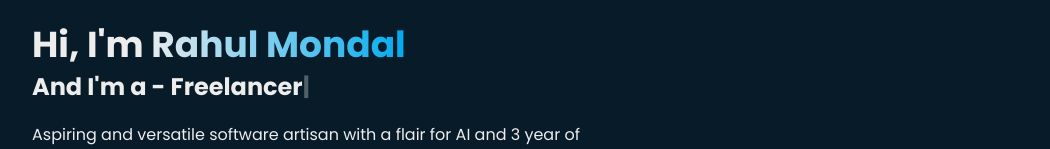
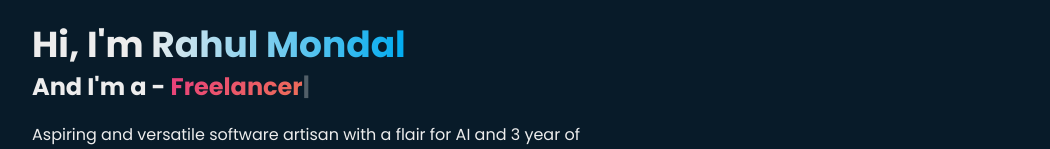
Before and after one commit to Rahul721999/my-portfolio, a React (Vite) app: page / in a window 1280 px wide. Shown: the part 236-385 px from the top of the page, without its empty margins (96-1146 px from the left). Built offline with nearby package versions, Linux system fonts and the light colour scheme.

Commit message:
added: animated-gradient color to Name

```diff
--- a/src/App.css
+++ b/src/App.css
@@ -11,6 +11,7 @@
   --bg-color: #ededed;
   --text-color: #081b29;
   --gradient-color: linear-gradient(to right, var(--text-color), #98b6be);
+  --animated-gradient: linear-gradient(-45deg, #ee7752, #e73c7e, #23a6d5, #23d5ab);
 }
 
 [data-theme='dark'] {
@@ -27,7 +28,7 @@ body {
 
 
 /* ----------------------Nav Bar component----------------------*/
-.nav-bar-component{
+.nav-bar-component {
   transition: .3s;
   opacity: 0;
   animation: slideTop .5s ease forwards;
@@ -35,12 +36,12 @@ body {
 }
 
 
-.nav-bar-component:hover{
+.nav-bar-component:hover {
   text-shadow: 0 0 20px #00abf0;
 }
 
 /* Logo */
-.logo{
+.logo {
   cursor: default;
   opacity: 0;
   animation: slideRight 1s ease forwards;
@@ -50,17 +51,26 @@ body {
 .intro-tag {
   transition: .3s;
   opacity: 0;
-  animation: slideBottom 1.5s ease forwards;
+  animation: slideLeft 1.5s ease forwards;
   animation-delay: .3s;
 }
-.gradient-text{
+.name-tag{
   background: var(--gradient-color);
   -webkit-background-clip: text;
   -webkit-text-fill-color: transparent;
   background-clip: text;
 }
 
-.designation-tag{
+.gradient-text {
+  background: var(--animated-gradient);
+  background-size: 400%;
+  -webkit-background-clip: text;
+  -webkit-text-fill-color: transparent;
+  background-clip: text;
+  animation: gradient-animation 15s ease infinite;
+}
+
+.designation-tag {
   transition: .3s;
   opacity: 0;
   animation: slideLeft 1.5s ease forwards;
@@ -162,42 +172,63 @@ body {
 /* -----------------------------------KEYFRAME ANIMATION----------------------------------- */
 
 @keyframes slideRight {
-  0%{
+  0% {
     transform: translateX(-100px);
     opacity: 0;
   }
-  100%{
+
+  100% {
     transform: translateX(0);
     opacity: 1;
   }
 }
+
 @keyframes slideLeft {
-  0%{
+  0% {
     transform: translateX(100px);
     opacity: 0;
   }
-  100%{
+
+  100% {
     transform: translateX(0);
     opacity: 1;
   }
 }
+
 @keyframes slideTop {
-  0%{
+  0% {
     transform: translateY(100px);
     opacity: 0;
   }
-  100%{
+
+  100% {
     transform: translateY(0);
     opacity: 1;
   }
 }
+
 @keyframes slideBottom {
-  0%{
+  0% {
     transform: translateY(-100px);
     opacity: 0;
   }
-  100%{
+
+  100% {
     transform: translateY(0);
     opacity: 1;
   }
 }
+
+@keyframes gradient-animation {
+  0% {
+    background-position: 0% 50%;
+  }
+
+  50% {
+    background-position: 100% 50%;
+  }
+
+  100% {
+    background-position: 0% 50%;
+  }
+}
--- a/src/components/HomePage.jsx
+++ b/src/components/HomePage.jsx
@@ -21,10 +21,10 @@ const Home = () => {
             <div className="max-w-screen-sm ">
                 <h1 className="text-4xl font-bold leading-tight intro-tag">
                     Hi, I'm
-                    <span className="gradient-text intro-tag"> Rahul Mondal</span>
+                    <span className="name-tag"> Rahul Mondal</span>
 
                 </h1>
-                <h3 className="text-2xl font-bold my-1 designation-tag">And I'm a - <span ref={el} className="text-gradient-to-r from-indigo-500 via-purple-500 to-pink-500"></span></h3>
+                <h3 className="text-2xl font-bold my-1 designation-tag">And I'm a - <span ref={el} className="gradient-text"></span></h3>
                 <p className="text-base my-5 mb-10 ">
                     Aspiring and versatile software artisan with a flair for AI and 3 year of experience in Rust programming.
                     Eagerly pursuing a riveting software development role where creativity meats innovation,
```
